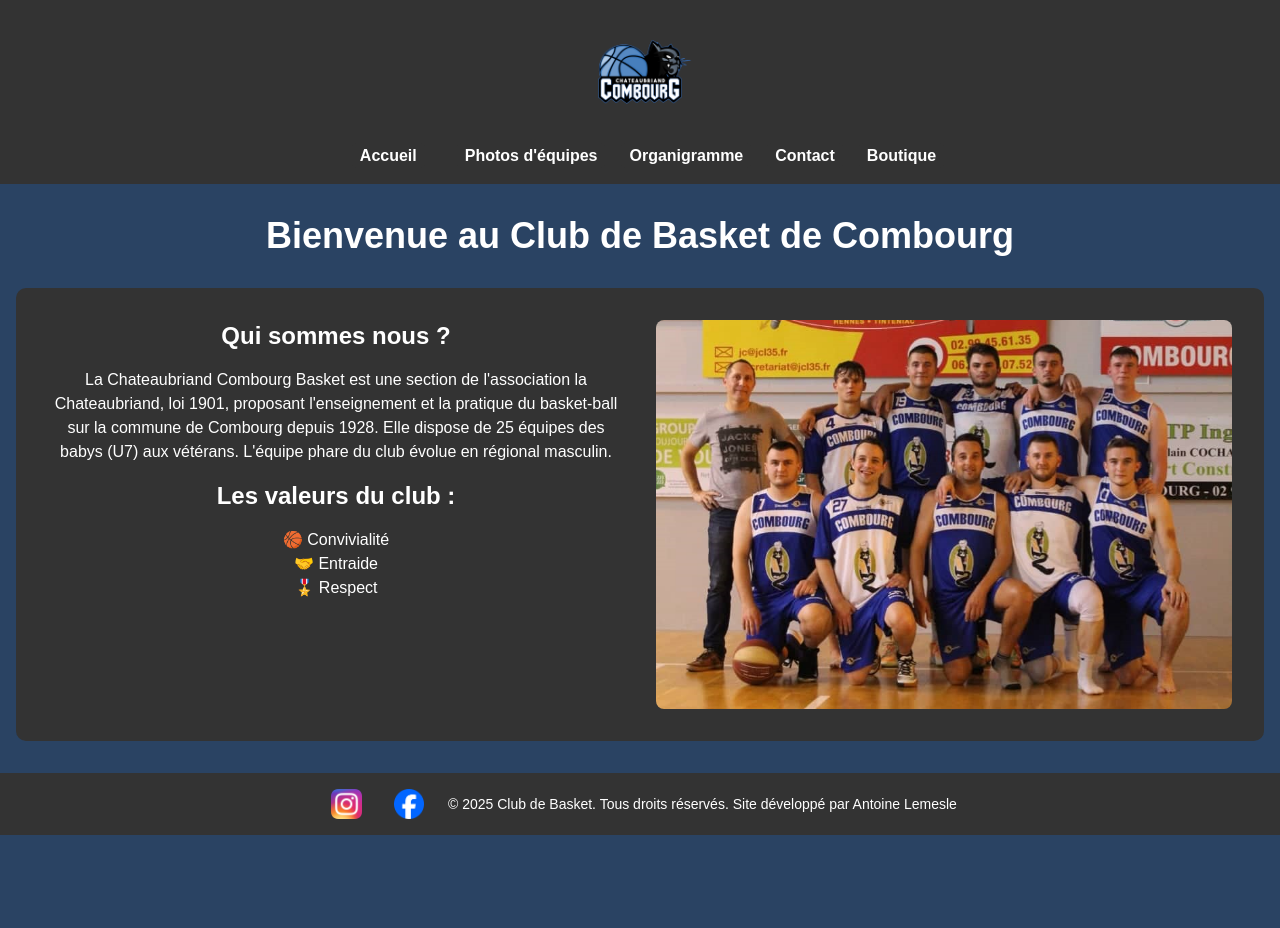
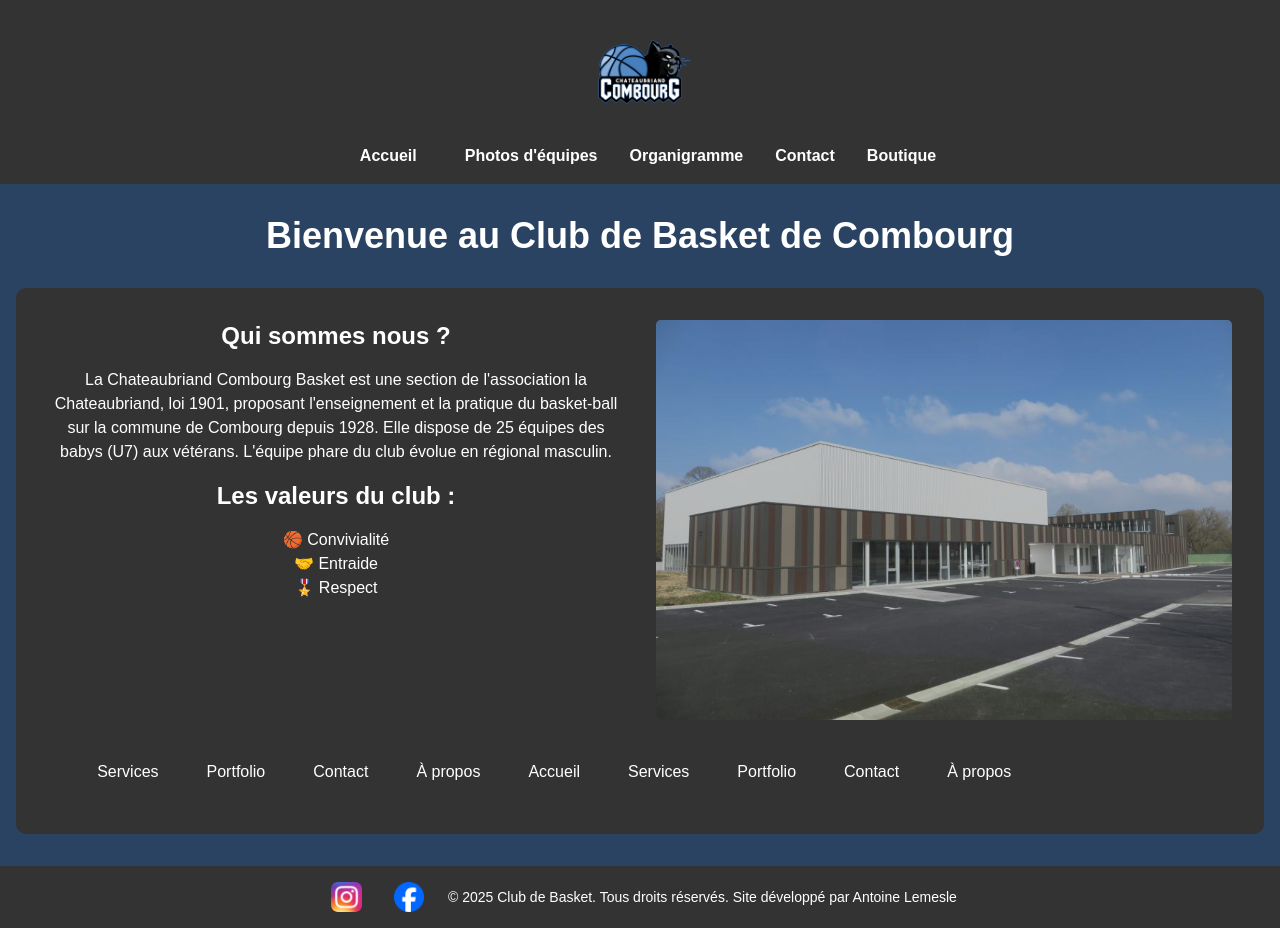
Before and after one commit to antefix1412/site_combourg_basket_v5, a Next.js app: page / in a window 1280 px wide. Before the commit the page ends 835 px from the top, so only its background shows below. Built offline with nearby package versions, Linux system fonts and the light colour scheme.

Commit message:
ajout de dynamisme

```diff
--- /dev/null
+++ b/components/ImageSlider.js
@@ -0,0 +1,46 @@
+"use client";
+import { useState, useEffect } from "react";
+import Image from "next/image"; // Importation du composant optimisé de Next.js
+
+const images = [
+  "/images/image.png",
+  "/images/exterieur_salle.jpeg",
+  "/images/img_qui_sommes_nous.jpg",
+  "/images/img_index.png",
+];
+
+const ImageSlider = () => {
+  const [currentIndex, setCurrentIndex] = useState(0);
+
+  useEffect(() => {
+    const interval = setInterval(() => {
+      setCurrentIndex((prevIndex) => (prevIndex + 1) % images.length);
+    }, 5000); // Change toutes les 5 secondes
+
+    return () => clearInterval(interval); // Nettoyage à la fin
+  }, []);
+
+  return (
+    <div className="relative w-full h-[400px] overflow-hidden">
+      {images.map((src, index) => (
+        <div
+          key={index}
+          className={`absolute w-full h-full transition-opacity duration-1000 ${
+            index === currentIndex ? "opacity-100" : "opacity-0"
+          }`}
+        >
+
+          <Image
+            src={src}
+            alt={`Slide ${index + 1}`} // Texte alternatif pour l'accessibilité
+            layout="fill" // Utilisation de la méthode layout pour ajuster les images
+            objectFit="cover" // S'assurer que l'image couvre tout l'espace sans être déformée
+            priority={index === currentIndex} // Charger l'image active en priorité
+          />
+        </div>
+      ))}
+    </div>
+  );
+};
+
+export default ImageSlider;
--- /dev/null
+++ b/components/ScrollingMenu.js
@@ -0,0 +1,45 @@
+"use client";
+import { useEffect, useRef } from "react";
+
+const ScrollingMenu = () => {
+  const menuRef = useRef(null);
+  let position = 0;
+  const speed = 0.2; // Ajuste la vitesse ici
+
+  useEffect(() => {
+    const menu = menuRef.current;
+    if (!menu) return;
+
+    // Duplique les éléments pour un effet de boucle
+    menu.innerHTML += menu.innerHTML;
+
+    // Ajuste la largeur du menu pour éviter les coupures
+    menu.style.width = `${menu.scrollWidth / 2}rem`;
+
+    // Fonction de défilement
+    const scrollMenu = () => {
+      position -= speed;
+      if (position <= -menu.scrollWidth / 2) {
+        position = 0;
+      }
+      menu.style.transform = `translateX(${position}px)`;
+      requestAnimationFrame(scrollMenu);
+    };
+
+    requestAnimationFrame(scrollMenu);
+  }, []);
+
+  return (
+    <div className="relative overflow-hidden w-[90vw] h-[50px] bg-#333">
+      <div ref={menuRef} className="absolute flex gap-4 whitespace-nowrap">
+        <span className="px-4 py-2 bg-rgb(42, 67, 99)-300 rounded">Accueil</span>
+        <span className="px-4 py-2 bg-rgb(42, 67, 99)-300 rounded">Services</span>
+        <span className="px-4 py-2 bg-rgb(42, 67, 99)-300 rounded">Portfolio</span>
+        <span className="px-4 py-2 bg-rgb(42, 67, 99)-300 rounded">Contact</span>
+        <span className="px-4 py-2 bg-rgb(42, 67, 99)-300 rounded">À propos</span>
+      </div>
+    </div>
+  );
+};
+
+export default ScrollingMenu;
--- a/pages/index.js
+++ b/pages/index.js
@@ -1,5 +1,7 @@
 import Layout from "../components/Layout"
 import Image from "next/image"
+import ScrollingMenu from "@/components/ScrollingMenu";
+import ImageSlider from "@/components/ImageSlider";
 
 export default function Home() {
   return (
@@ -21,16 +23,9 @@ export default function Home() {
           </ul>
         </div>
         <div>
-          <Image
-            src="/images/img_index.png"
-            alt="Équipe de basket"
-            width={500}
-            height={300}
-            style={{ height: "auto" }}
-            layout="responsive"
-            className="rounded-lg"
-          />
+        <ImageSlider />
         </div>
+        <ScrollingMenu />
       </div>
     </Layout>
   )
```
